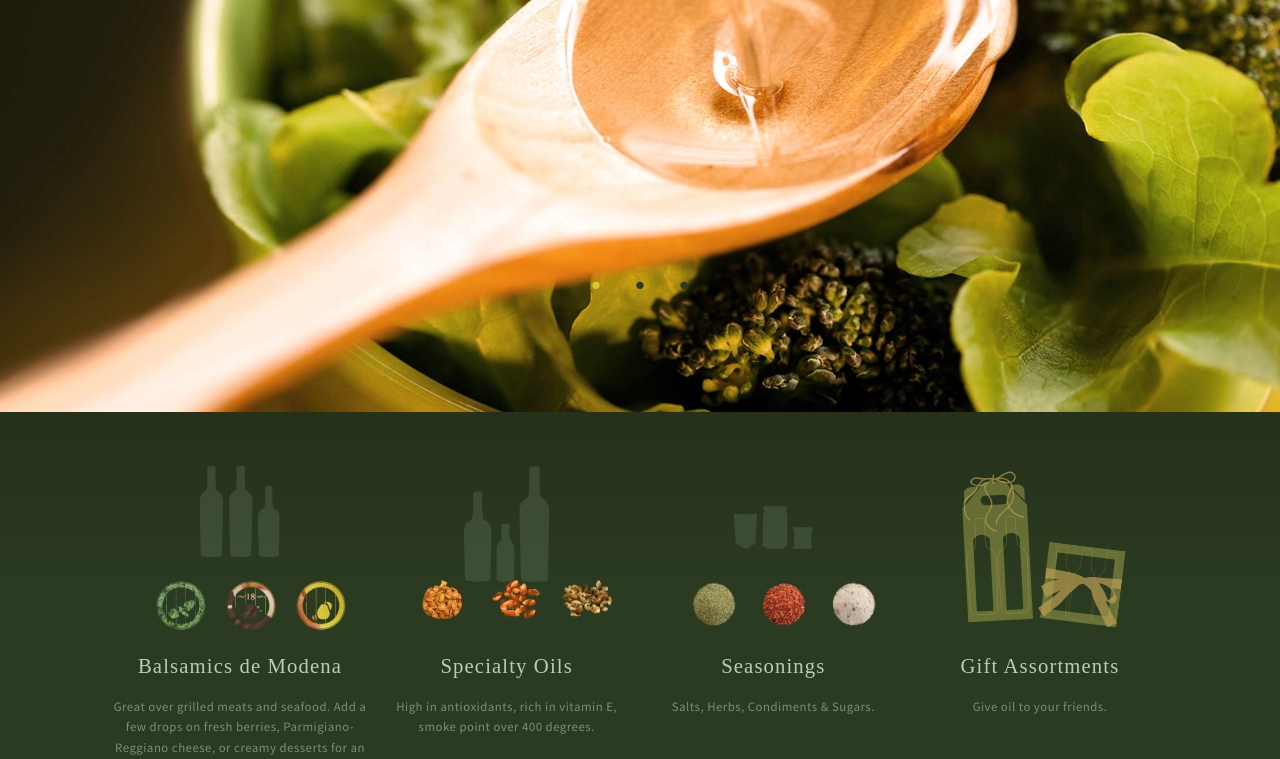
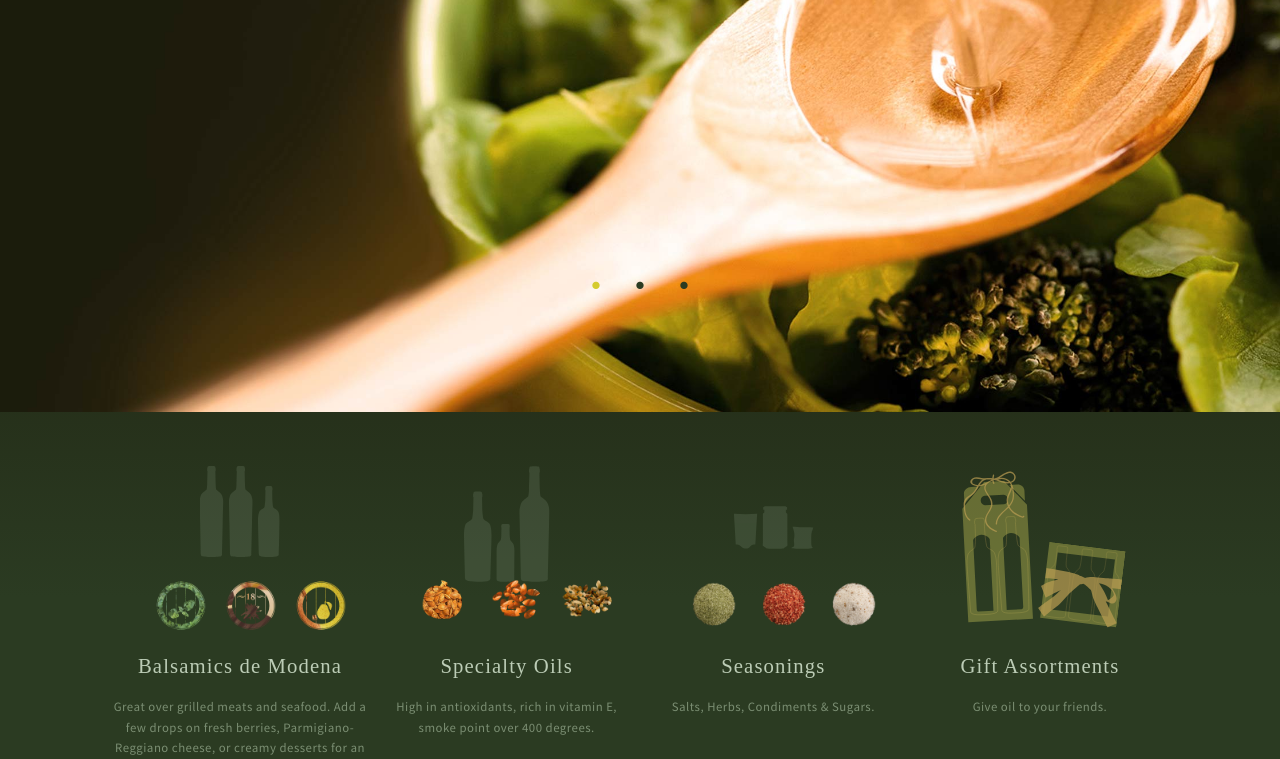
Before and after one commit to frank-castro/oandw, a website: page index.html in a window 1280 px wide. Shown: the part 240-999 px from the top of the page. Drawn offline with Linux system fonts and the light colour scheme; files that its build step writes are made by us from their sources.

Commit message:
home page carousel image aligned left other styles changed

```diff
--- a/_/components/sass/_base.scss
+++ b/_/components/sass/_base.scss
@@ -148,7 +148,7 @@ address {
 	-moz-background-size: cover;
 	-o-background-size: cover;
 	background-size: cover;
-	background-position: center center;
+	background-position: left center;
 	@include single-transition(all, 1s, ease-out);
 }
 
--- a/_/components/sass/_home.scss
+++ b/_/components/sass/_home.scss
@@ -61,7 +61,7 @@
 		@include single-transition(all, 0.3s, ease-out);
 		font-size: ms(3);
 		letter-spacing: 0.1rem;
-		@include transform(translateY(-520px));
+		@include transform(translateY(ms(4)));
 	}
 }
 
@@ -281,12 +281,6 @@
 
 				&.four {
 					height: ms(4);
-
-					p {
-						@include transform(translateY(-50%));
-						top: 50%;
-						position: relative;
-					}
 				}
 
 				&.five {
@@ -371,7 +365,8 @@
 				}
 
 				&.two {
-					height: ms(5);
+					height: ms(4);
+					@include transform(translateY(-30%) scale(0.9));
 				}
 
 				&.three {
@@ -379,10 +374,7 @@
 				}
 
 				&.four {
-					// background-color: $bg01;
 					height: ms(4);
-					margin: 10px ms(-1);
-					// border-radius: 4px;
 				}
 
 				&.five {
@@ -393,7 +385,7 @@
 			&.one {
 				.one {
 					.svg {
-						width: 100px;
+						width: 120px;
 					}
 				}
 			}
@@ -401,7 +393,7 @@
 			&.two {
 				.one {
 					.svg {
-						width: 90px;
+						width: 100px;
 					}
 				}
 			}
@@ -409,8 +401,8 @@
 			&.three {
 				.one {
 					.svg {
-						width: 130px;
-						@include transform (translateY(40px));
+						width: 140px;
+						@include transform (translateY(60px));
 					}
 				}
 			}
@@ -420,12 +412,12 @@
 					.svg {
 						&.one {
 							width: 220px;
-							@include transform (translateX(-6px) rotate(-2deg));
+							@include transform (translate(-6px, -10px) rotate(-2deg));
 						}
 
 						&.two {
 							width: 110px;
-							@include transform (translate(-40px, 148px) rotate(7deg));
+							@include transform (translate(-40px, 145px) rotate(7deg));
 						}
 					}
 				}
--- a/_/components/sass/_layout.scss
+++ b/_/components/sass/_layout.scss
@@ -15,8 +15,6 @@
 }
 
 .layout {
-
-
 // -------------------------- XSMALL --------------------------
 
 	@include susy-breakpoint($xsmall){
--- a/_/components/sass/_slick.scss
+++ b/_/components/sass/_slick.scss
@@ -303,7 +303,7 @@ body {
 		}
 
 		.slick-dots {
-			@include transform (translateY(-160px));
+			@include transform (translateY(-70px));
 
 			li {
 				button {
```
Also changed, not shown: css/styles.css.
